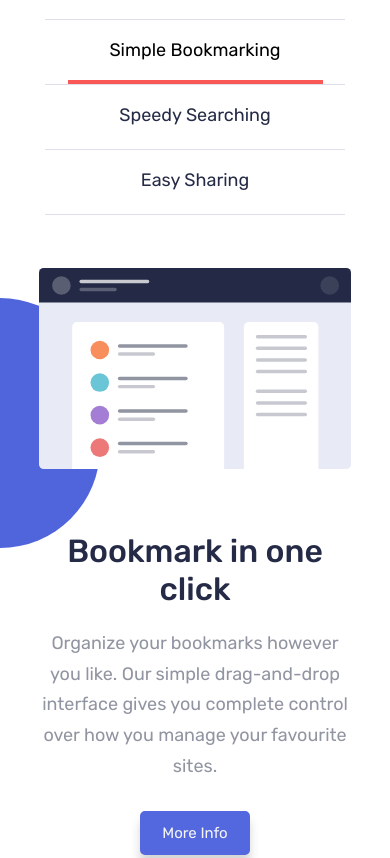
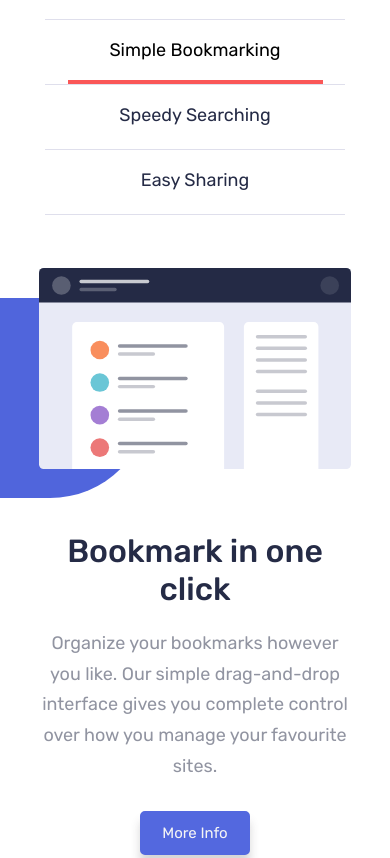
Before and after one commit to ImranAvenger/bookmark-landing-page, a plain HTML site: page index.html in a window 390 px wide. Shown: the part 1318-2176 px from the top of the page. Drawn offline with Linux system fonts and the light colour scheme.

Commit message:
Update responsive.css

```diff
--- a/asset/css/responsive.css
+++ b/asset/css/responsive.css
@@ -391,7 +391,7 @@
 
 @media only screen and (max-width: 650px) {
     .background {
-        width: 100px;
-        height: 250px;
+        width: 150px;
+        height: 200px;
     }
 }
```
